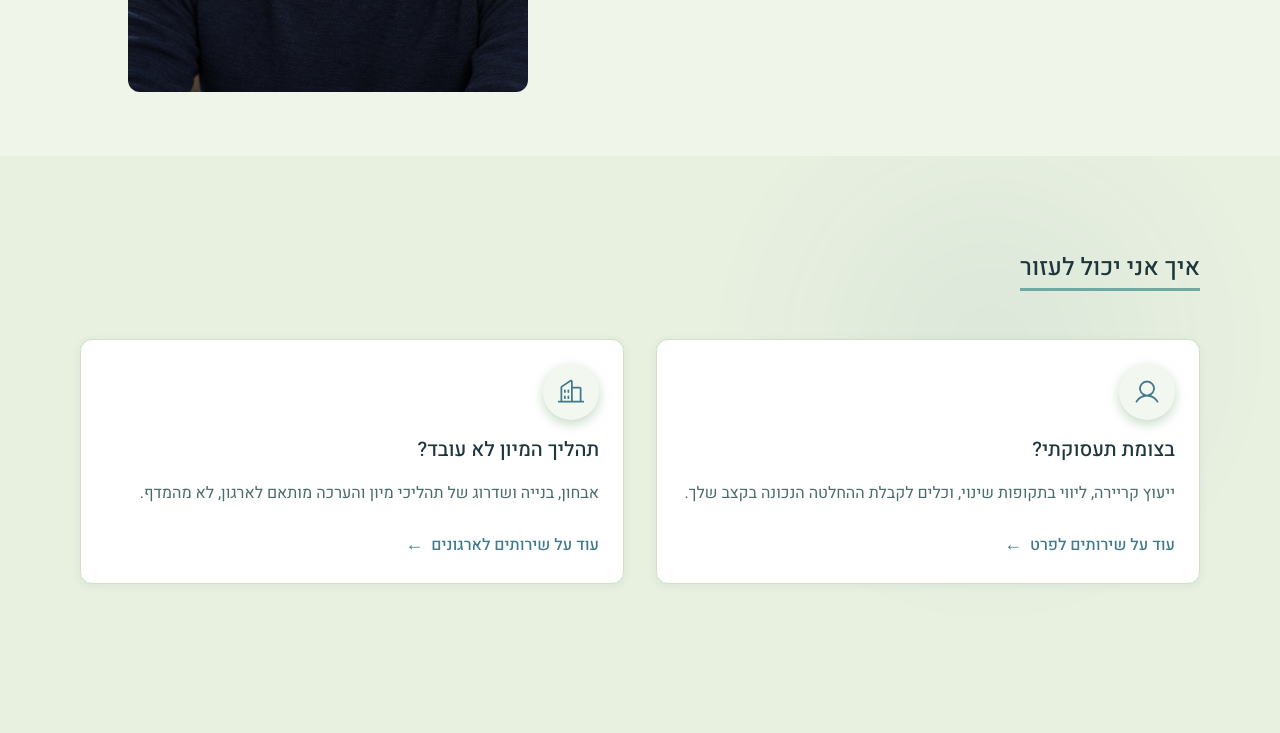
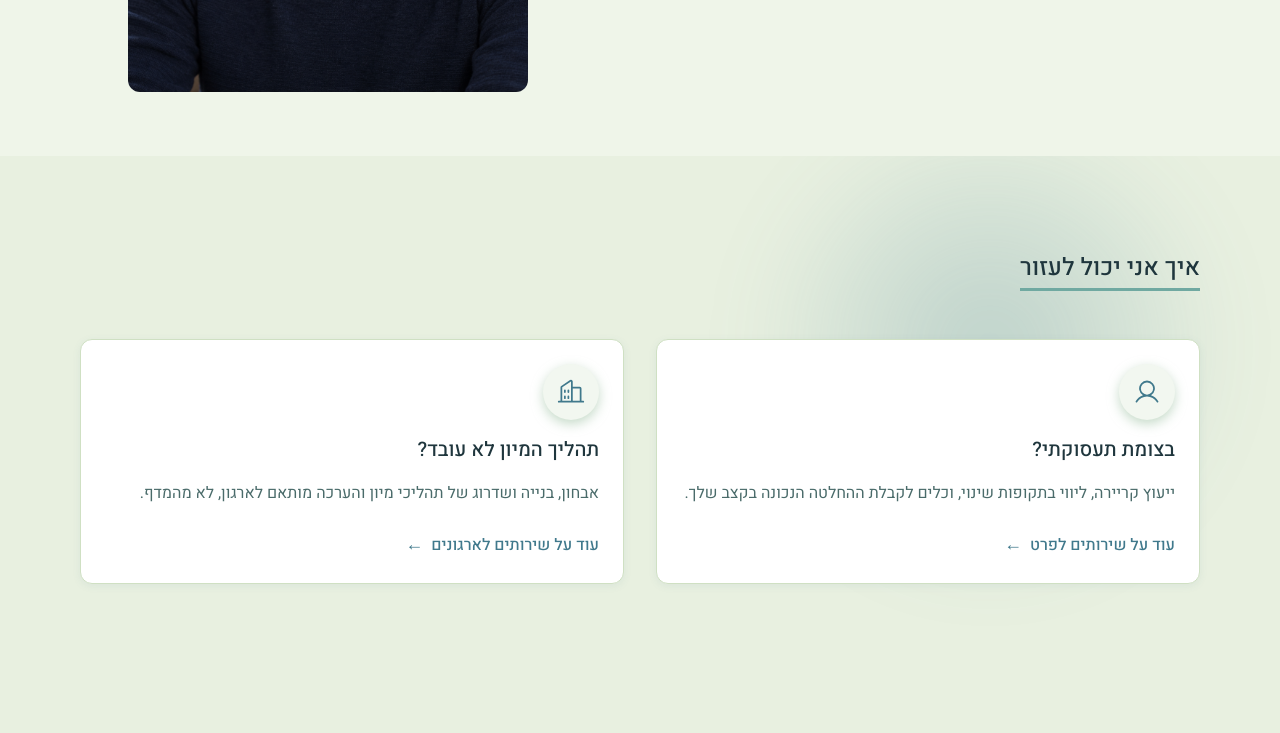
Before and after one commit to zilmanalex-pm/baruch-kairy-site, a Next.js app: page / in a window 1280 px wide. Shown: the part 695-1428 px from the top of the page. Built offline with nearby package versions, Linux system fonts and the light colour scheme; no server answers.

Commit message:
Fix blob visibility: bump opacity and color intensity

```diff
--- a/src/components/ui/GradientBlob.tsx
+++ b/src/components/ui/GradientBlob.tsx
@@ -3,9 +3,9 @@
 export type BlobColor = "teal" | "green" | "orange"
 
 const colorMap: Record<BlobColor, string> = {
-  teal: "rgba(64, 121, 140, 0.5)",
-  green: "rgba(158, 193, 163, 0.5)",
-  orange: "rgba(255, 130, 0, 0.35)",
+  teal: "rgba(64, 121, 140, 0.7)",
+  green: "rgba(158, 193, 163, 0.7)",
+  orange: "rgba(255, 130, 0, 0.5)",
 }
 
 interface GradientBlobProps {
@@ -19,7 +19,7 @@ export function GradientBlob({
   color = "teal",
   size = 400,
   className = "",
-  opacity = 0.18,
+  opacity = 0.38,
 }: GradientBlobProps) {
   const fill = colorMap[color]
 
@@ -31,7 +31,7 @@ export function GradientBlob({
         height: size,
         opacity,
         background: `radial-gradient(circle at center, ${fill} 0%, transparent 70%)`,
-        filter: "blur(60px)",
+        filter: "blur(40px)",
       }}
       aria-hidden="true"
     />
```
